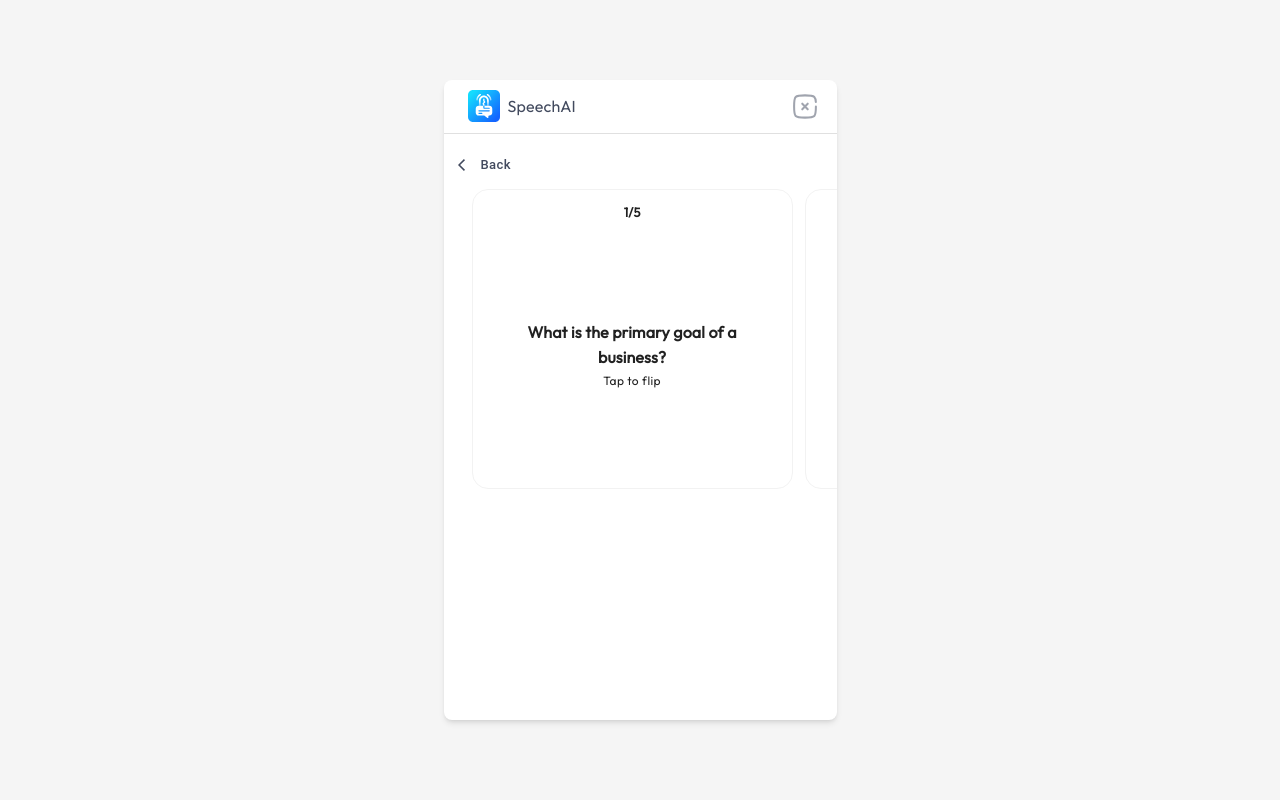
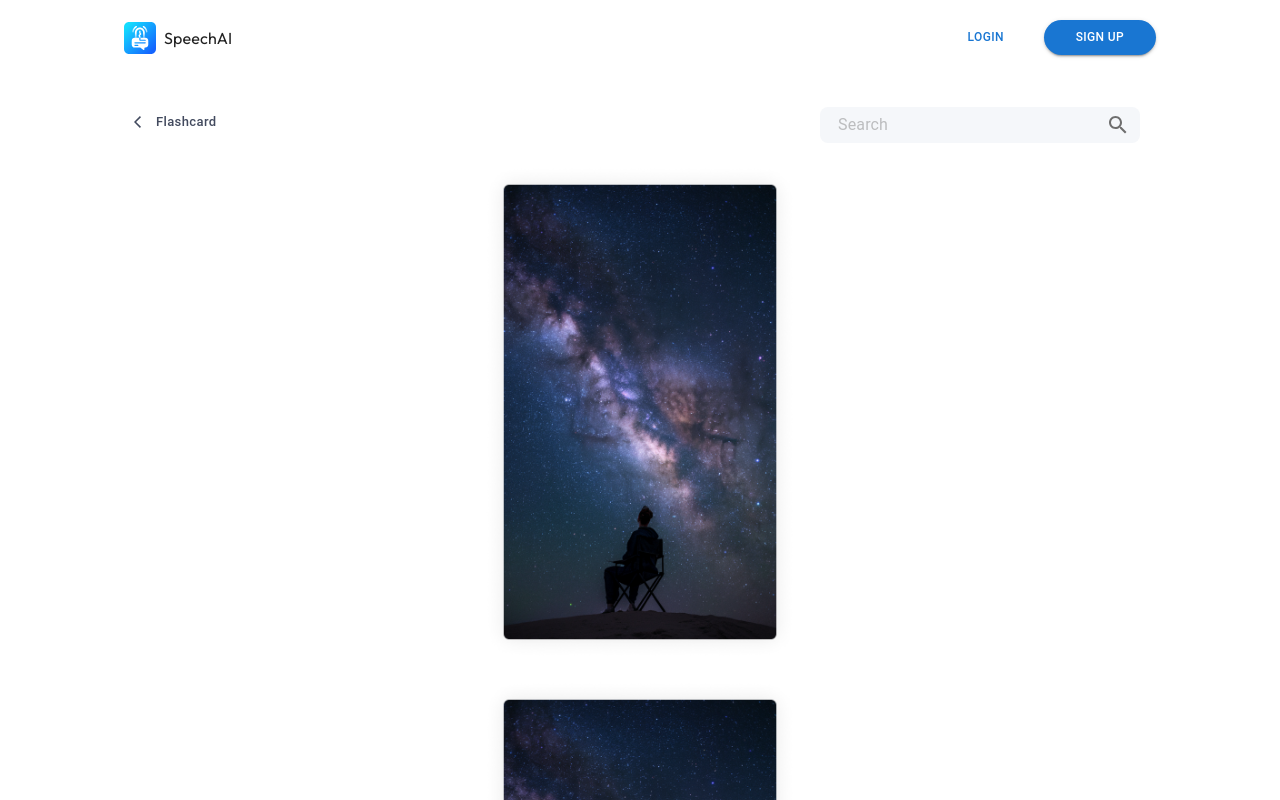
Before and after one commit to nazmulsujon/speechAI-UI, a React (Vite) app: page /flashcards in a window 1280 px wide. Built offline with nearby package versions, Linux system fonts and the light colour scheme.

Commit message:
flashcards page partially done

```diff
--- a/src/components/BackButton.tsx
+++ b/src/components/BackButton.tsx
@@ -5,17 +5,18 @@ import { Button } from '@mui/material';
 
 type BackButtonProps = {
   path: string;
+  btnText?: string;
 };
 
-const BackButton: React.FC<BackButtonProps> = ({ path }) => {
+const BackButton: React.FC<BackButtonProps> = ({ path, btnText }) => {
   return (
-    <Link to={path} style={{ maxWidth: '84px' }}>
+    <Link to={path} style={{ maxWidth: '104px' }}>
       <Button
         variant="text"
         size="small"
         startIcon={<ArrowBackIosIcon sx={{ color: '#424A5E', width: '0.8em' }} />}
         sx={{
-          width: '84px',
+          width: '104px',
           my: 1,
           px: '12px',
           textTransform: 'none',
@@ -26,7 +27,7 @@ const BackButton: React.FC<BackButtonProps> = ({ path }) => {
           },
         }}
       >
-        Back
+        {btnText ? btnText : 'Back'}
       </Button>
     </Link>
   );
--- /dev/null
+++ b/src/components/SearchBar.tsx
@@ -0,0 +1,57 @@
+import * as React from 'react';
+import { styled } from '@mui/material/styles';
+import InputBase from '@mui/material/InputBase';
+import SearchIcon from '@mui/icons-material/Search';
+
+const Search = styled('div')(({ theme }) => ({
+  position: 'relative',
+  borderRadius: '8px',
+  backgroundColor: '#F5F7FA',
+  marginRight: theme.spacing(2),
+  marginLeft: 0,
+  width: '100%',
+  [theme.breakpoints.up('md')]: {
+    width: '320px',
+  },
+  display: 'flex',
+  alignItems: 'center',
+  padding: '0 10px',
+}));
+
+const SearchIconWrapper = styled('div')(() => ({
+  height: '100%',
+  display: 'flex',
+  alignItems: 'center',
+  justifyContent: 'center',
+}));
+
+const StyledInputBase = styled(InputBase)(({ theme }) => ({
+  color: '#6E6E6E',
+  width: '100%',
+  '& .MuiInputBase-input': {
+    padding: theme.spacing(0.8, 1, 0.8, 1),
+    transition: theme.transitions.create('width'),
+    width: '100%',
+  },
+  '&::placeholder': {
+    color: '#C4C4C4',
+  },
+}));
+
+interface SearchBarProps {
+  placeholder?: string;
+  onSearchChange?: (event: React.ChangeEvent<HTMLInputElement>) => void;
+}
+
+const SearchBar: React.FC<SearchBarProps> = ({ placeholder = 'Search', onSearchChange }) => {
+  return (
+    <Search>
+      <StyledInputBase placeholder={placeholder} inputProps={{ 'aria-label': 'search' }} onChange={onSearchChange} />
+      <SearchIconWrapper>
+        <SearchIcon style={{ color: '#6E6E6E' }} />
+      </SearchIconWrapper>
+    </Search>
+  );
+};
+
+export default SearchBar;
--- a/src/pages/FlashCardsPage/FlashCardsPage.tsx
+++ b/src/pages/FlashCardsPage/FlashCardsPage.tsx
@@ -1,124 +1,107 @@
-import { useState, useRef, useEffect } from 'react';
-import { Box, Card, CardContent, Divider, Stack, Typography } from '@mui/material';
-import Navbar from '@/components/Navbar';
+import React from 'react';
+import { Box, Container, Stack } from '@mui/material';
+import LargeNavbar from '@/components/LargeNavbar';
 import BackButton from '@/components/BackButton';
+import SearchBar from '@/components/SearchBar';
 
 const flashcards = [
   {
-    title: 'What is the primary goal of a business?',
-    date: '15 Jul, 2024',
+    user_name: 'User_name',
+    avatar: '',
+    description: 'Porttitor arcu eget cursus ut tellus.',
+    cover_photo: '',
   },
   {
-    title: 'Which of the following is a programming language?',
-    date: '15 Jul, 2024',
+    user_name: 'User_name',
+    avatar: '',
+    description: 'Porttitor arcu eget cursus ut tellus.',
+    cover_photo: '',
   },
   {
-    title: 'What does CSS stand for?',
-    date: '15 Jul, 2024',
-  },
-  {
-    title: 'Which company developed the React library?',
-    date: '15 Jul, 2024',
-  },
-  {
-    title: 'What does HTTP stand for?',
-    date: '15 Jul, 2024',
+    user_name: 'User_name',
+    avatar: '',
+    description: 'Porttitor arcu eget cursus ut tellus.',
+    cover_photo: '',
   },
 ];
 
 const FlashCardsPage: React.FC = () => {
-  const [currentCardIndex, setCurrentCardIndex] = useState(0);
-  const cardContainerRef = useRef<HTMLDivElement>(null);
-
-  const handleNextCard = () => {
-    setCurrentCardIndex((prevIndex) => (prevIndex + 1) % flashcards.length);
+  const handleSearchChange = (event: React.ChangeEvent<HTMLInputElement>) => {
+    console.log('Search query:', event.target.value);
   };
 
-  useEffect(() => {
-    if (cardContainerRef.current) {
-      const cardWidth = cardContainerRef.current.children[0].clientWidth;
-      cardContainerRef.current.scrollTo({
-        left: cardWidth * currentCardIndex,
-        behavior: 'smooth',
-      });
-    }
-  }, [currentCardIndex]);
+  return (
+    <Container
+      sx={{
+        maxWidth: '1080px !important',
+        height: '100vh',
+        mx: 'auto',
+        display: 'flex',
+        flexDirection: 'column',
+        p: 0,
+        overflow: 'hidden',
+      }}
+    >
+      <Box
+        sx={{
+          flex: '1 0 auto',
+          display: 'flex',
+          flexDirection: 'column',
+          height: '100%',
+        }}
+      >
+        <LargeNavbar />
 
-  return (
-    <div className="container-wrapper">
-      <Stack className="container">
-        <Navbar />
-        <Divider sx={{ height: '1.5px' }} />
-        <Stack my={1}>
-          <BackButton path="/notes" />
+        <Stack
+          mt={3}
+          width="100%"
+          direction={{ xs: 'column', md: 'row' }}
+          justifyContent={{ xs: 'start', md: 'space-between' }}
+        >
+          <BackButton btnText="Flashcard" path="/flashcards" />
+
+          <Box mt={1}>
+            <SearchBar placeholder="Search" onSearchChange={handleSearchChange} />
+          </Box>
+        </Stack>
 
         <Box
-            ref={cardContainerRef}
           sx={{
-              display: 'flex',
-              overflowX: 'auto',
+            mt: 2,
+            maxWidth: { xs: '100%', md: 400 },
+            mx: 'auto',
+            overflowY: 'auto',
+            flex: 1,
+            height: 0,
             scrollbarWidth: 'none',
-              pl: '28px',
-              scrollSnapType: 'x mandatory',
           }}
         >
-            {flashcards.map((flashcard, index) => (
-              <Card
+          <Stack spacing={1} direction="column" sx={{ height: '100%' }}>
+            {flashcards.map((item, index) => (
+              <Box
                 key={index}
-                variant="outlined"
                 sx={{
-                  cursor: 'pointer',
-                  minWidth: '88%',
-                  height: '300px',
                   mx: 'auto',
-                  pb: 0,
-                  borderRadius: '16px',
-                  border: '1px solid #F2F2F2',
-                  textAlign: 'center',
-                  mr: '12px',
-                  scrollSnapAlign: 'center',
-                }}
-                onClick={handleNextCard}
-              >
-                <Typography
-                  variant="h6"
-                  sx={{
-                    px: '20px',
-                    pt: '12px',
-                    fontFamily: 'Outfit',
-                    fontSize: '0.8rem !important',
-                    fontWeight: 600,
+                  bgcolor: 'transparent',
+                  border: 'transparent',
+                  boxShadow: 'none',
                 }}
               >
-                  {index + 1}/{flashcards.length}
-                </Typography>
-
-                <CardContent
-                  sx={{
-                    pt: '8px',
-                    height: '100%',
-                    display: 'flex',
-                    justifyContent: 'center',
-                    alignItems: 'center',
-                    flexDirection: 'column',
+                <img
+                  src={item.cover_photo ? item.cover_photo : '/astro-img.png'}
+                  alt={item.user_name}
+                  style={{
+                    height: '31.25rem',
+                    width: '100%',
+                    borderRadius: '8px',
                   }}
-                >
-                  <Typography
-                    variant="h6"
-                    sx={{ px: '20px', fontFamily: 'Outfit', fontSize: '1rem !important', fontWeight: 600 }}
-                  >
-                    {flashcard.title}
-                  </Typography>
-                  <Typography variant="caption" sx={{ fontFamily: 'Outfit', mt: '0', mb: 2 }}>
-                    Tap to flip
-                  </Typography>
-                </CardContent>
-              </Card>
+                />
+              </Box>
             ))}
+          </Stack>
         </Box>
-        </Stack>
-      </Stack>
-    </div>
+      </Box>
+    </Container>
   );
 };
 
--- a/src/pages/QuizPage/QuizPage.tsx
+++ b/src/pages/QuizPage/QuizPage.tsx
@@ -102,9 +102,9 @@ const QuizPage: React.FC = () => {
         <LargeNavbar />
 
         <Box>
-          <BackButton path="/quiz" />
+          <BackButton btnText="Quiz" path="/quiz" />
 
-          <Stack spacing={2} maxWidth={{ xs: '100%', md: 400 }} mx="auto" my={2}>
+          <Stack mt={2} spacing={2} maxWidth={{ xs: '100%', md: 400 }} mx="auto">
             <Box>
               <Typography variant="body2" sx={{ color: '#969696', fontWeight: 500, fontSize: '0.7rem' }} mb={0.5}>
                 Question {currentQuestionIndex + 1} of {quizData.length}
```
Also changed, not shown: public/astro-img.png (added), public/avatar.png (added). Lines whose indentation alone changed are shown as unchanged.
